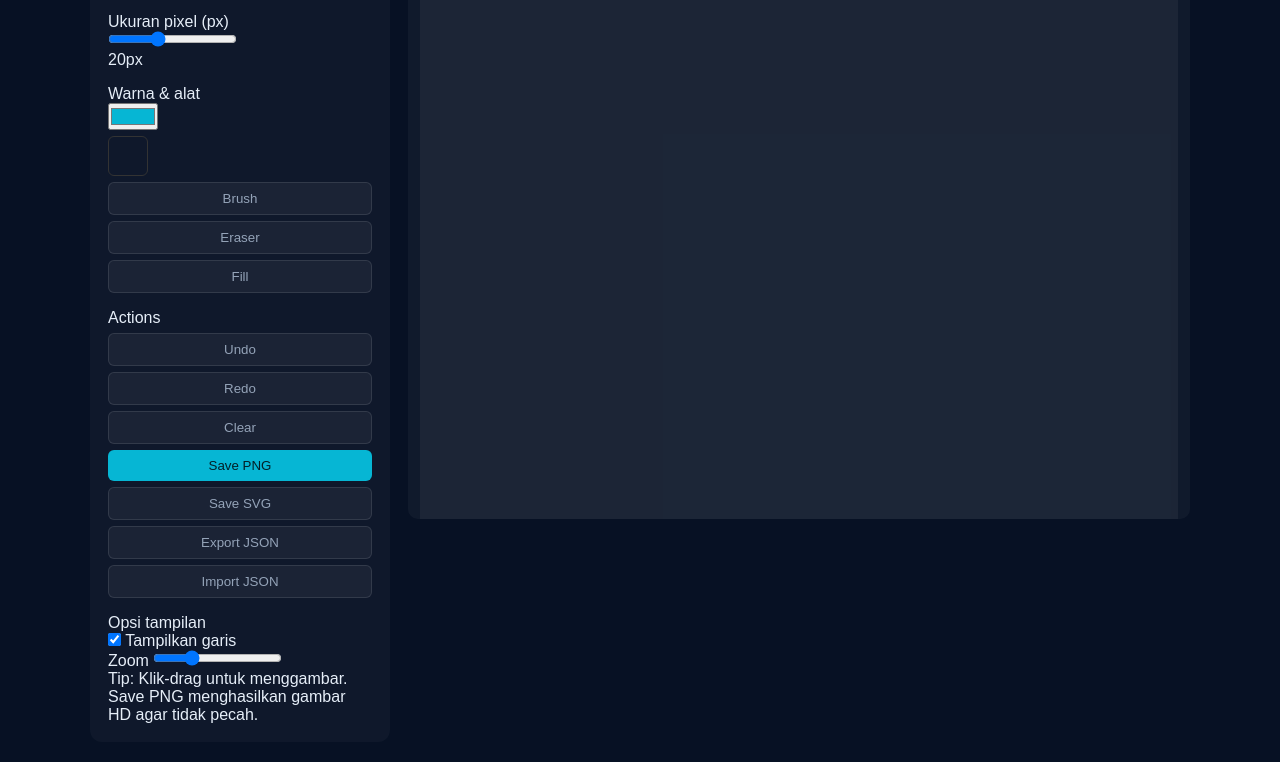
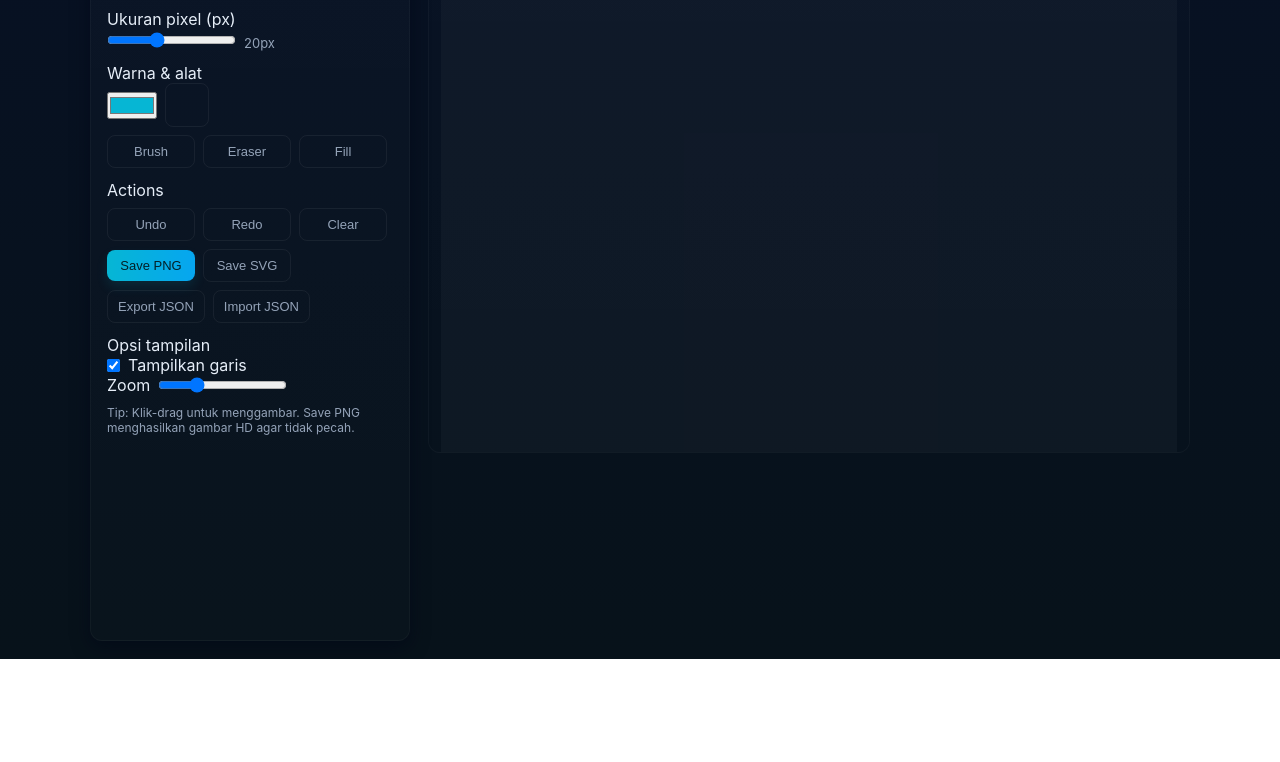
Before and after one commit to kerangkelelep/web-base-Pixel-Painter, a plain HTML site: page index.html in a window 1280 px wide. Shown: the part 141-903 px from the top of the page. After the commit the page ends 800 px from the top, so only its background shows below. Drawn offline with Linux system fonts and the light colour scheme.

Commit message:
Update style.css

```diff
--- a/style.css
+++ b/style.css
@@ -1,94 +1,79 @@
-:root {
-  --bg: #0f1724;
-  --panel: #0b1220;
-  --muted: #94a3b8;
-  --accent: #06b6d4;
-  --cell-size: 20px;
+:root{
+  --bg:#071124;
+  --muted:#94a3b8;
+  --accent:#06b6d4;
+  --cell-size:20px;
 }
 
-* {
-  box-sizing: border-box;
-  margin: 0;
-  padding: 0;
+*{box-sizing:border-box;margin:0;padding:0}
+html,body{height:100%}
+body{
+  font-family:Inter, system-ui, sans-serif;
+  background:linear-gradient(180deg,#071124 0%,#07121a 100%);
+  color:#e6eef8;
+  padding:18px;
+  display:flex;
+  justify-content:center;
+  min-height:100vh;
 }
 
-body {
-  background: #071124;
-  color: #e6eef8;
-  font-family: Arial, sans-serif;
-  padding: 20px;
-  display: flex;
-  justify-content: center;
+.app{
+  display:flex;
+  gap:18px;
+  width:1100px;
+  max-width:calc(100vw - 36px);
 }
 
-.app {
-  display: flex;
-  gap: 18px;
-  width: 1100px;
+.panel{
+  width:320px;
+  background:linear-gradient(180deg, rgba(255,255,255,0.02), rgba(255,255,255,0.01));
+  border:1px solid rgba(255,255,255,0.03);
+  padding:16px;
+  border-radius:12px;
+  box-shadow: 0 6px 18px rgba(2,6,23,0.6);
 }
 
-.panel {
-  width: 300px;
-  background: rgba(255,255,255,0.03);
-  padding: 18px;
-  border-radius: 12px;
+.section{margin-top:12px}
+.small-info{font-size:13px;color:var(--muted);margin-top:6px}
+.row{display:flex;gap:8px;align-items:center}
+.buttons{flex-wrap:wrap;gap:8px;margin-top:8px}
+.btn{
+  background:transparent;
+  border:1px solid rgba(255,255,255,0.06);
+  padding:8px 10px;
+  border-radius:8px;
+  color:var(--muted);
+  cursor:pointer;
+  font-size:13px;
+  min-width:88px;
+}
+.btn.primary{
+  background:linear-gradient(90deg,var(--accent),#06a6f0);
+  color:#042027;border:0;
+  box-shadow:0 6px 12px rgba(6,182,212,0.12);
 }
 
-.section {
-  margin-top: 16px;
+.color-preview{width:44px;height:44px;border-radius:8px;border:1px solid rgba(255,255,255,0.06)}
+.canvas-wrap{flex:1;display:flex;flex-direction:column;gap:12px}
+.canvas-area{
+  background: linear-gradient(180deg, rgba(255,255,255,0.01), rgba(255,255,255,0.005));
+  border-radius:12px;padding:12px;border:1px solid rgba(255,255,255,0.03);overflow:auto;max-height:72vh;
 }
-
-.info {
-  font-size: 13px;
-  color: var(--muted);
-  margin-bottom: 4px;
+.grid{
+  display:grid;
+  gap:1px;
+  background:rgba(255,255,255,0.03);
+  padding:1px;
+  border-radius:8px;
 }
-
-.btn {
-  padding: 8px;
-  background: rgba(255,255,255,0.05);
-  border: 1px solid rgba(255,255,255,0.1);
-  color: var(--muted);
-  width: 100%;
-  margin-top: 6px;
-  border-radius: 6px;
-  cursor: pointer;
+.cell{
+  width:var(--cell-size);
+  height:var(--cell-size);
+  background:transparent;
+  user-select:none;
 }
-
-.btn.primary {
-  background: var(--accent);
-  color: #042027;
-  border: none;
+.hint{margin-top:10px;font-size:12px;color:var(--muted)}
+@media (max-width:960px){
+  .app{flex-direction:column;width:100%}
+  .panel{width:100%}
 }
-
-.canvas-wrap {
-  flex: 1;
-}
-
-.canvas-area {
-  background: rgba(255,255,255,0.04);
-  padding: 12px;
-  border-radius: 10px;
-  max-height: 80vh;
-  overflow: auto;
-}
-
-.grid {
-  display: grid;
-  gap: 1px;
-  background: rgba(255,255,255,0.05);
-}
-
-.cell {
-  width: var(--cell-size);
-  height: var(--cell-size);
-  background: transparent;
-}
-
-.color-preview {
-  width: 40px;
-  height: 40px;
-  border-radius: 6px;
-  border: 1px solid #333;
-  margin-top: 6px;
-}
```
